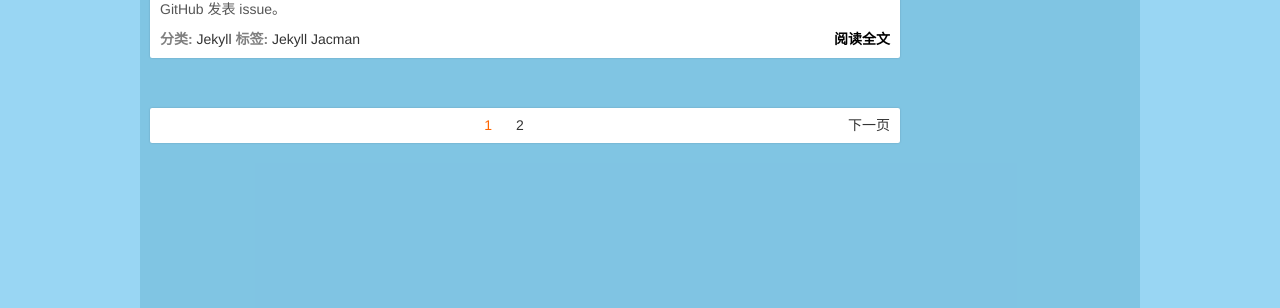
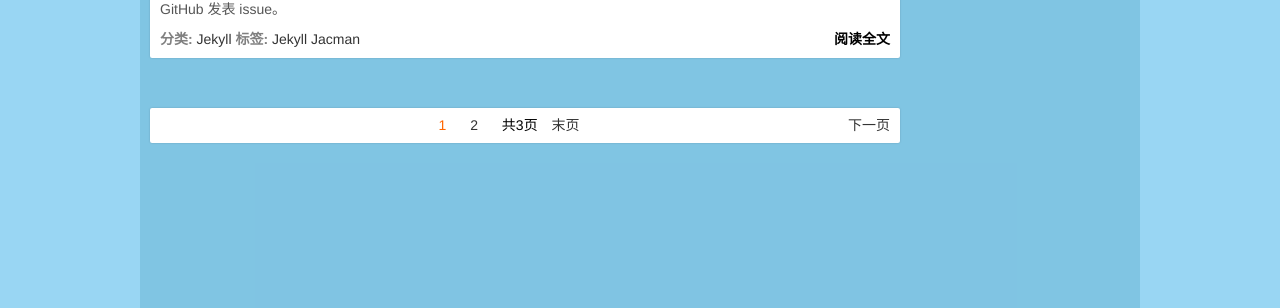
Before and after one commit to bnuephjx/bnuephjx.github.io, a Jekyll site: the page built from index.html, in a window 1280 px wide. Shown: the part 346-654 px from the top of the page. Built offline with Jekyll 4.4.1, drawn with Linux system fonts in a browser that asks for light colours; the list of posts is cut into pages by our own code.

Commit message:
添加首页和末页

```diff
--- a/_includes/_views/home.html
+++ b/_includes/_views/home.html
@@ -14,6 +14,7 @@
         <div class="pagenavi clearfix">
             <!-- 上一页 -->
             {% if paginator.previous_page %}
+                <a class="home" href="/">首页</a>
                 <a class="prev" href="{{ paginator.previous_page_path }}">上一页</a>
             {% endif %}
 
@@ -50,9 +51,10 @@
                 {% endfor %}
             {% endif %}
 
-
+            <span class="pageNum">共3页</span>
             <!-- 下一页 -->
             {% if paginator.next_page %}
+                <a class="last" href="/page{{ paginator.total_pages }}">末页</a>
                 <a class="next" href="{{ paginator.next_page_path }}">下一页</a>
             {% endif %}
         </div>
```
